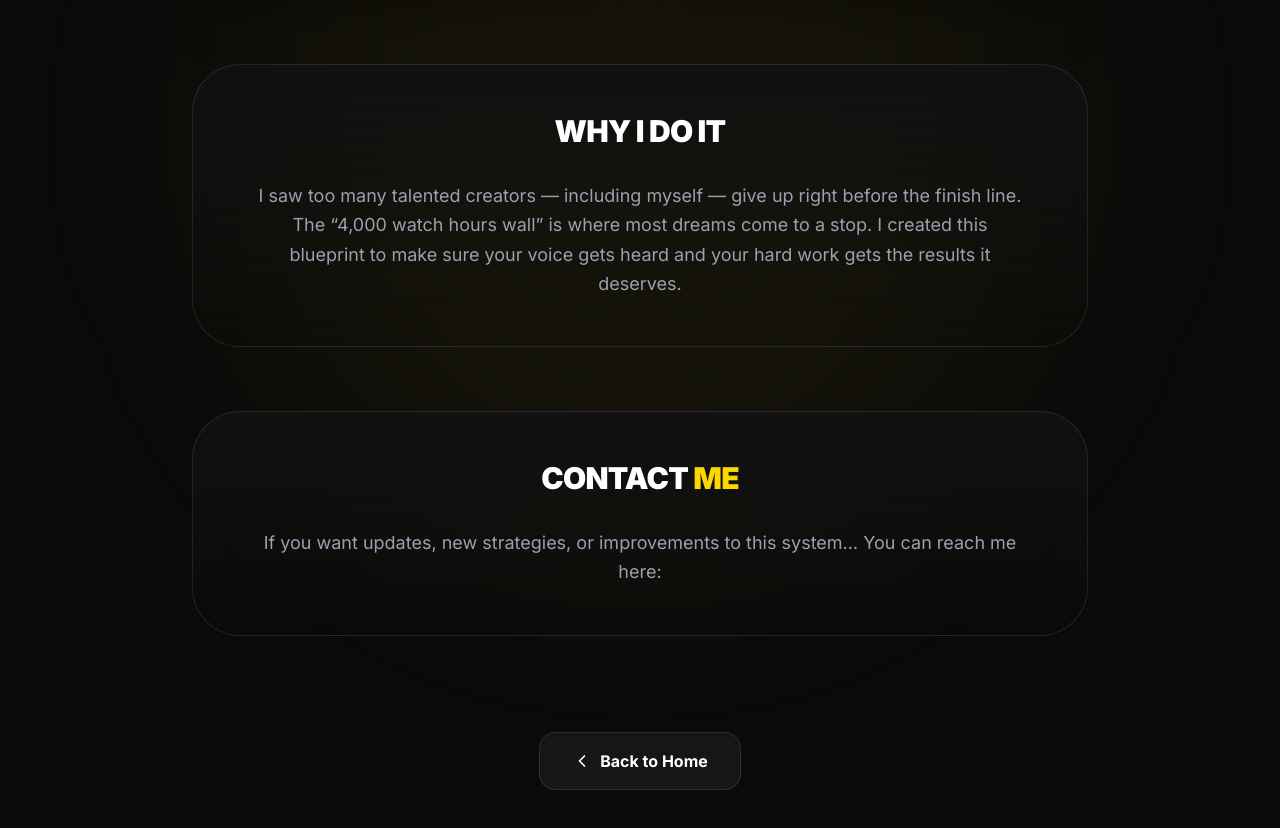
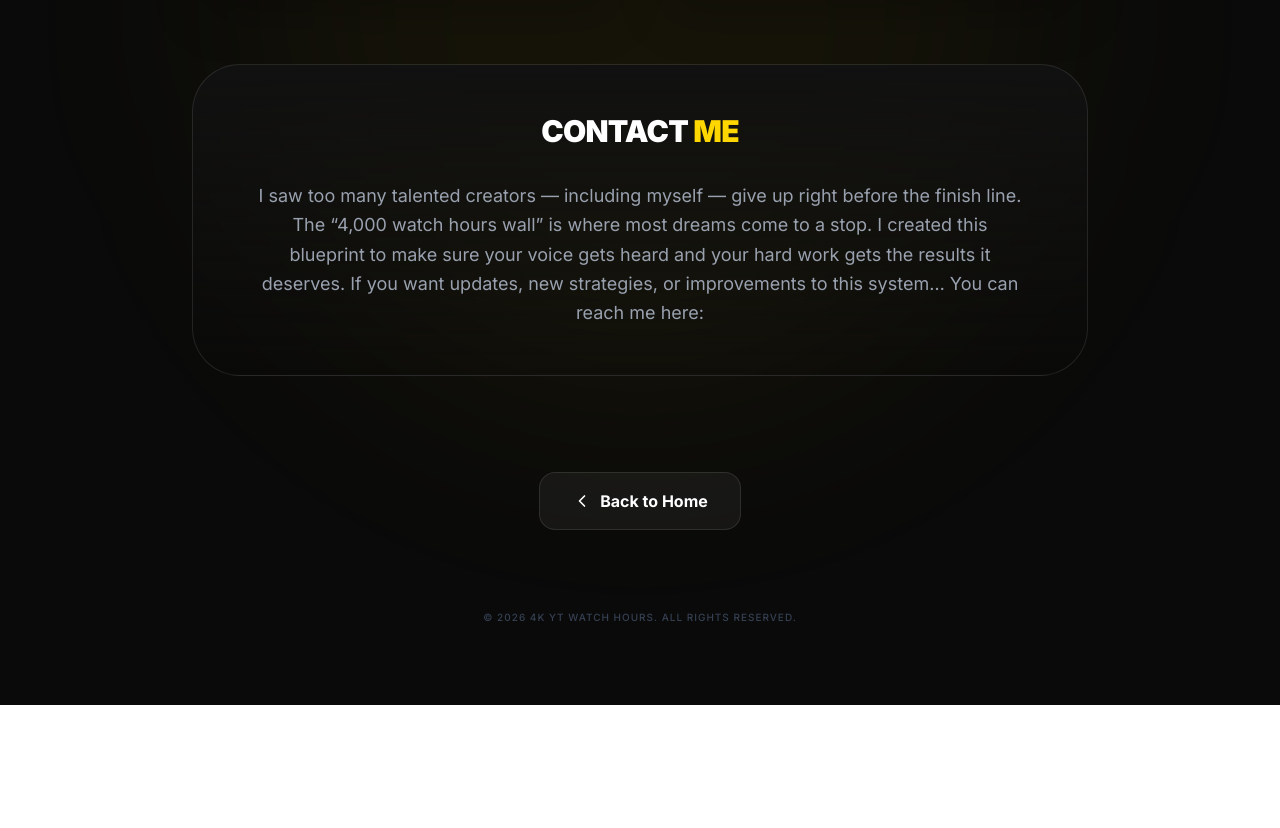
Before and after one commit to 4kytwatchhourstime/4kytwatchhourstime, a React (Vite) app: page /about in a window 1280 px wide. Shown: the part 690-1518 px from the top of the page. After the commit the page ends 1395 px from the top, so only its background shows below. Built offline with nearby package versions, Linux system fonts and the light colour scheme.

Commit message:
Update AboutPage.tsx

```diff
--- a/src/AboutPage.tsx
+++ b/src/AboutPage.tsx
@@ -87,21 +87,9 @@ export default function About() {
           transition={{ delay: 0.4 }}
           className="bg-gradient-to-b from-[#111] to-transparent p-12 rounded-[3rem] border border-white/10 text-center space-y-8"
         >
-          <h3 className="text-3xl font-black tracking-tight">WHY I DO IT</h3>
-          <p className="text-gray-400 text-lg max-w-3xl mx-auto leading-relaxed">
-            I saw too many talented creators — including myself — give up right before the finish line. The “4,000 watch hours wall” is where most dreams come to a stop. I created this blueprint to make sure your voice gets heard and your hard work gets the results it deserves.
-          </p>
-        </motion.div>
-
-        <motion.div
-          initial={{ opacity: 0, y: 20 }}
-          animate={{ opacity: 1, y: 0 }}
-          transition={{ delay: 0.4 }}
-          className="bg-gradient-to-b from-[#111] to-transparent p-12 rounded-[3rem] border border-white/10 text-center space-y-8"
-        >
           <h3 className="text-3xl font-black tracking-tight">CONTACT <span className="text-[#FFD700]">ME</span></h3>
           <p className="text-gray-400 text-lg max-w-3xl mx-auto leading-relaxed">
-            If you want updates, new strategies, or improvements to this system… You can reach me here:
+            I saw too many talented creators — including myself — give up right before the finish line. The “4,000 watch hours wall” is where most dreams come to a stop. I created this blueprint to make sure your voice gets heard and your hard work gets the results it deserves. If you want updates, new strategies, or improvements to this system… You can reach me here:
           </p>
         </motion.div>
 
```
